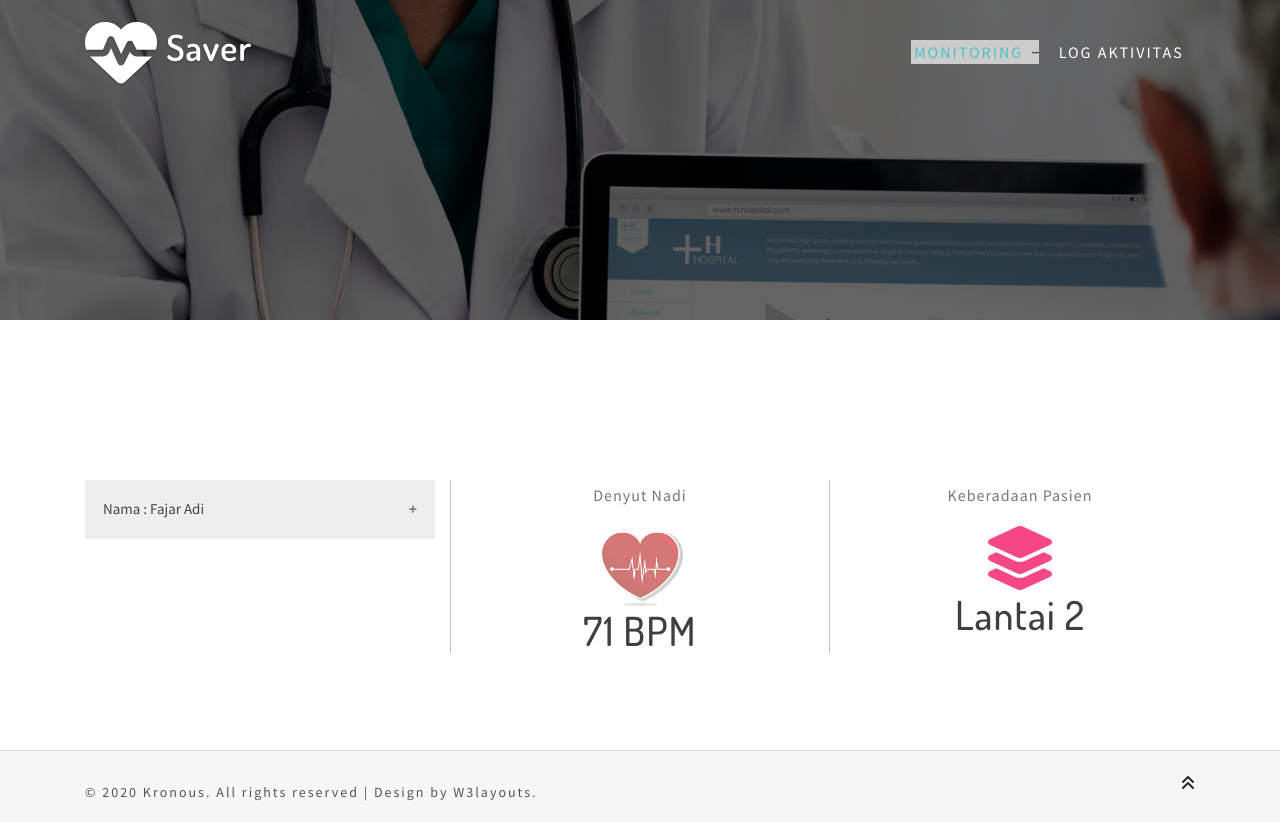
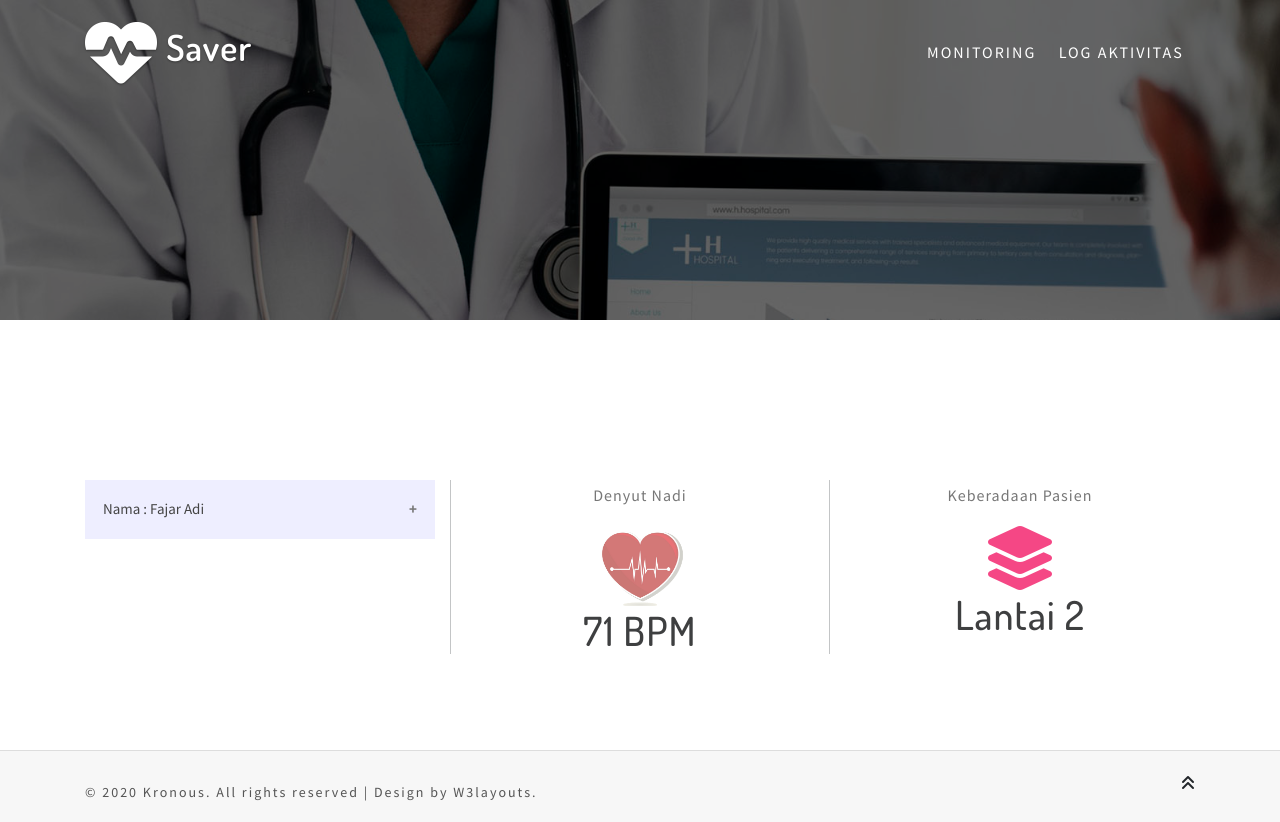
Before and after one commit to Ronnyriyana/theheartsaver, a PHP site: page /template.php in a window 1280 px wide. Run offline with PHP 8.4, Linux system fonts and the light colour scheme; some libraries are stand-ins or nearby versions.

Commit message:
update tampilan

```diff
--- a/css/style.css
+++ b/css/style.css
@@ -1744,7 +1744,7 @@ a.move-top span {
 
 /*-- accordion profil --*/
 .accordion {
-  background-color: #eee;
+  background-color: #eef;
   color: #444;
   cursor: pointer;
   padding: 18px;
@@ -1757,7 +1757,7 @@ a.move-top span {
 }
 
 .active, .accordion:hover {
-  background-color: #ccc;
+  background-color: #eef;
 }
 
 .accordion:after {
@@ -1774,8 +1774,9 @@ a.move-top span {
 
 .panel {
   padding: 0 18px;
-  background-color: white;
+  background-color: #eef;
   max-height: 0;
   overflow: hidden;
   transition: max-height 0.2s ease-out;
-}
+  text-align:left;
+}
--- a/template.php
+++ b/template.php
@@ -61,7 +61,7 @@ License URL: http://creativecommons.org/licenses/by/3.0/
                                 <label for="drop" class="toggle mt-lg-0 mt-1"><span class="fas fa-bars" aria-hidden="true"></span></label>
                                 <input type="checkbox" id="drop" />
                                 <ul class="menu">
-                                    <li class="active"><a href="#">Monitoring </a></li>
+                                    <li ><a href="#">Monitoring </a></li>
                                     <li><a href="#">Log Aktivitas </a></li>
 
                                 </ul>
```
